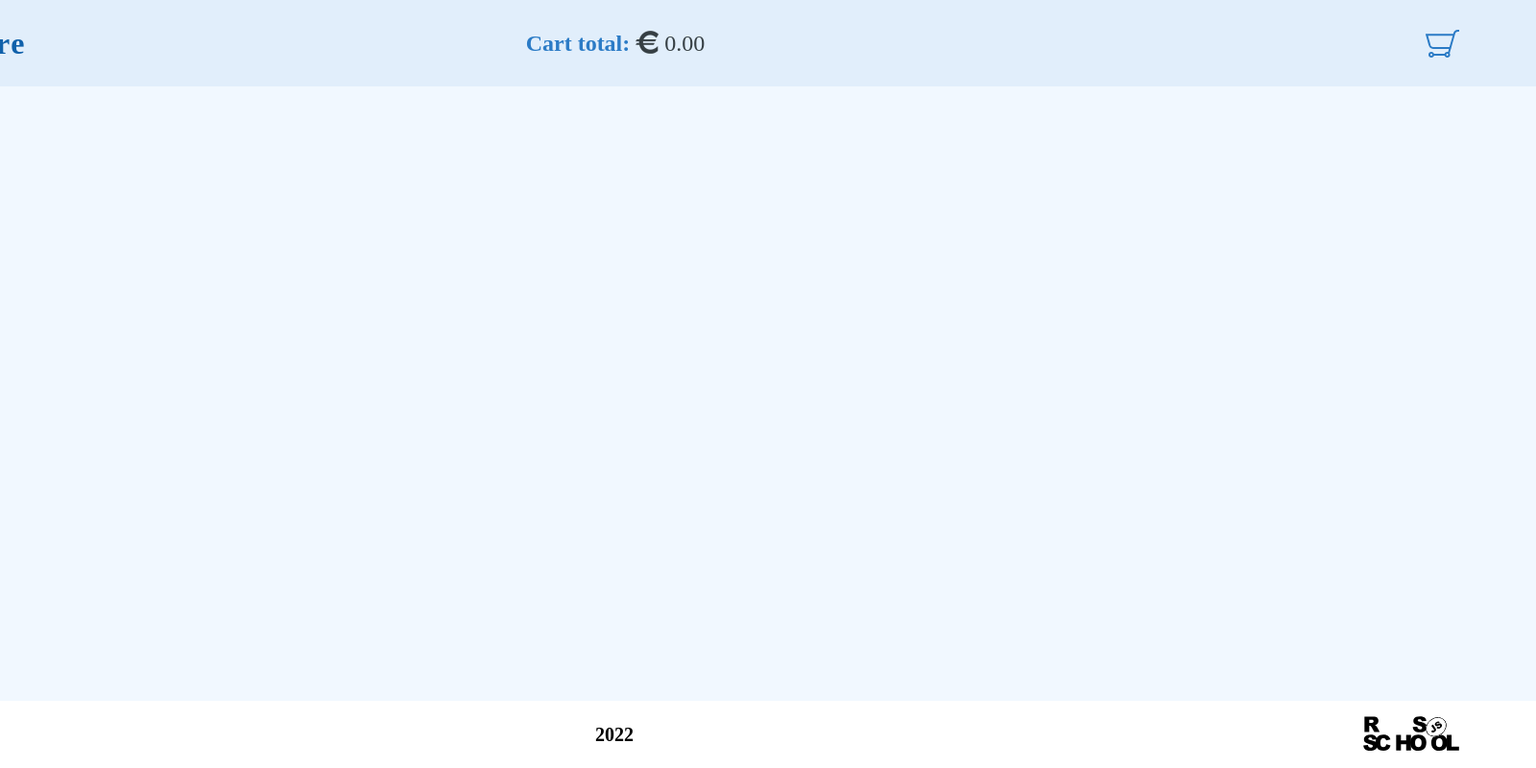
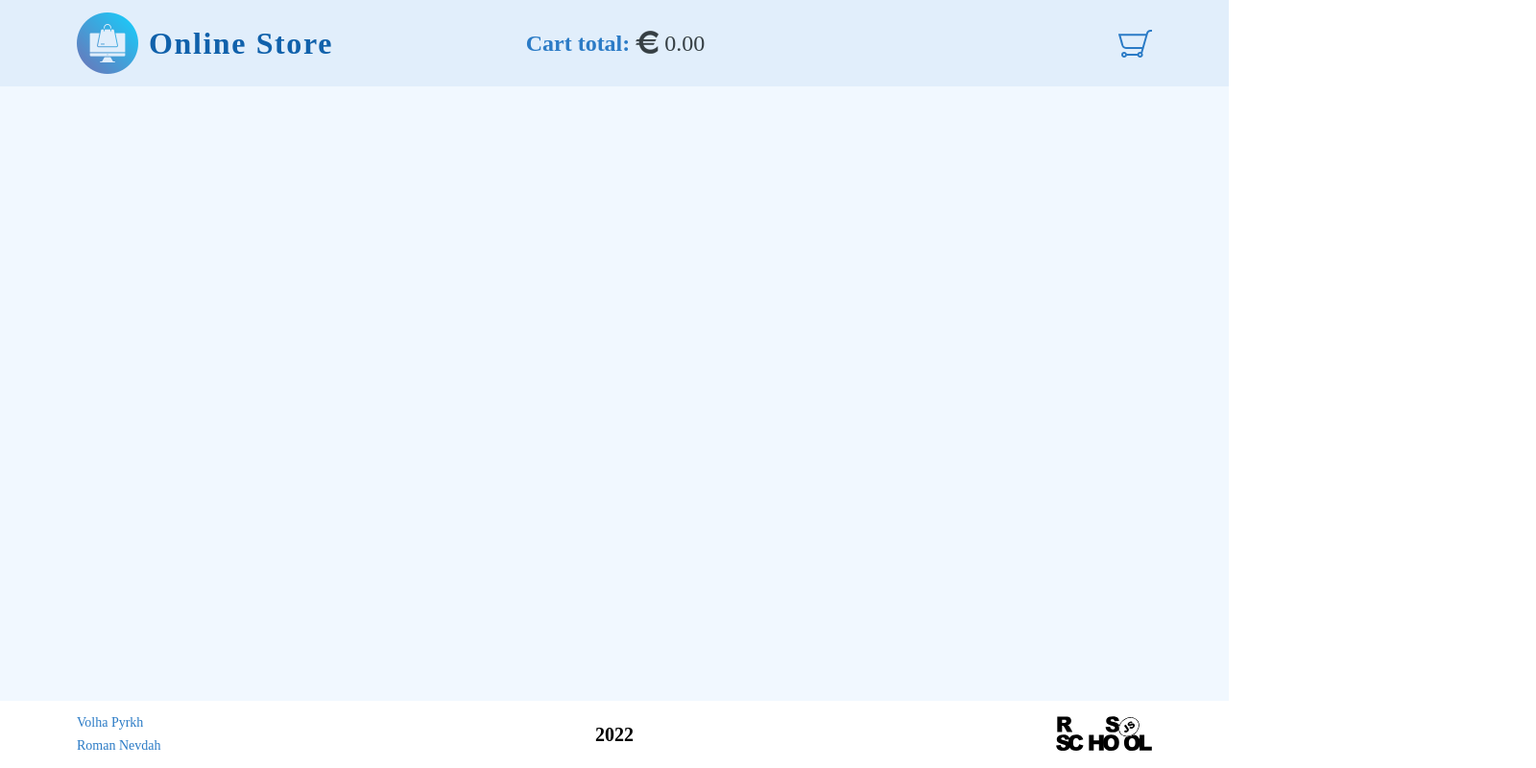
Before and after one commit to tizary/online-store, a website built with webpack: page src/index.html in a window 1280 px wide. Shown: the whole page at 96% size, 1600 px wide, since content can reach past the window. Built offline with nearby package versions, Linux system fonts and the light colour scheme.

Commit message:
refactor: change width property

```diff
--- a/src/style/_main-page.scss
+++ b/src/style/_main-page.scss
@@ -12,13 +12,14 @@
 }
 
 .wrapper {
-  width: 1920px;
+  max-width: 1920px;
   min-height: 100%;
   margin: 0 auto;
   padding: 0 50px;
 }
 
 .header {
+  width: 100%;
   background-color: $header-bg;
 
   &__container {
@@ -81,6 +82,7 @@
 }
 
 .main {
+  width: 100%;
   background-color: $main-bg;
   flex: 1 0 auto;
 
@@ -98,6 +100,7 @@
 }
 
 .footer{
+  width: 100%;
   background-color: $footer-bg;
   font-size: 14px;
 
```
